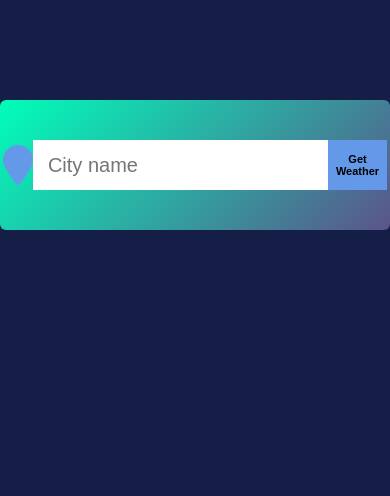
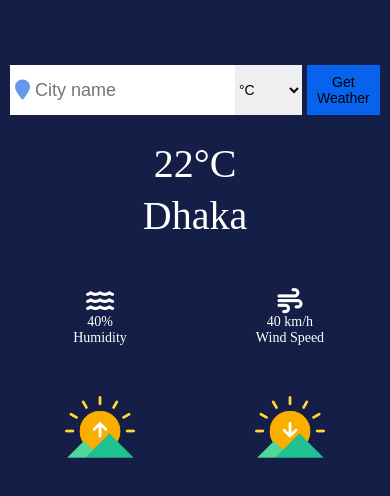
Before and after one commit to Shuvo-Roy/WeatherApp, a plain HTML site: page index.html in a window 390 px wide. Both pictures are taken after a click on the button "Get Weather". Drawn offline with Linux system fonts and the light colour scheme; no server answers.

Commit message:
weather app

```diff
--- a/index.html
+++ b/index.html
@@ -9,10 +9,55 @@
 </head>
 <body>
     <div class="main-body">
+
         <div class="searchbar">
             <i class="fa-solid fa-location-pin"></i>
-            <input type="text" name="" id="" placeholder="City name" spellcheck="false">
+            <input type="text" placeholder="City name" spellcheck="false">
+            <select id="unitSelect">
+                <option value="metric">°C</option>
+                <option value="imperial">°F</option>
+            </select>
             <button>Get Weather</button>
+        </div>
+
+        <div class="err">
+            <p>Invalid city name</p>
+        </div>
+
+        <div class="weather-details">
+            <span class="icon"></span>
+            <h1 class="temp">22°C</h1>
+            <h2 class="city">Dhaka</h2>
+            <div class="details">
+                <div class="col">
+                    <i class="fa-solid fa-water"></i>
+                    <div>
+                        <p class="humidity">40%</p>
+                        <p>Humidity</p>
+                    </div>
+                </div>
+
+                <div class="col">
+                    <i class="fa-solid fa-wind"></i>
+                    <div>
+                        <p class="wind">40 km/h</p>
+                        <p>Wind Speed</p>
+                    </div>
+                </div>
+
+                <div class="col">
+                    <img src="./assets/sunrise.png" alt="" class="sun">
+                    <div>
+                        <p class="sunrise"></p>
+                    </div>
+                </div>
+                <div class="col">
+                    <img src="./assets/sunset.png" alt="" class="sun">
+                    <div>
+                        <p class="sunset"></p>
+                    </div>
+                </div>
+            </div>
         </div>
     </div>
 
--- a/script/script.js
+++ b/script/script.js
@@ -0,0 +1,90 @@
+const API_KEY = "9801cb79c8bf3ca97fa6088e7a4a6317";
+const API_URL =
+  "https://api.openweathermap.org/data/2.5/weather?&units=metric&q=";
+
+//DOM elements
+const search = document.querySelector(".searchbar input");
+const submit = document.querySelector(".searchbar button");
+const icon = document.querySelector(".icon");
+const unitSelect = document.getElementById("unitSelect");
+
+submit.addEventListener("click", () => {
+  const selectedUnit = unitSelect.value;
+  weatherCheck(search.value, selectedUnit);
+});
+
+// Function to convert Celsius to Fahrenheit
+function celsiusToFahrenheit(celsius) {
+  return (celsius * 9) / 5 + 32;
+}
+
+//fetch
+async function weatherCheck(city, units) {
+  try {
+    //fetch data from the open weather website
+    const res = await fetch(
+      API_URL + city + `&units=${units}&appid=${API_KEY}`
+    );
+
+    //error
+    if (res.status !== 200) {
+      document.querySelector(".err").style.display = "block";
+      return;
+    }
+
+    var data = await res.json();
+
+    console.log(data);
+
+
+    document.querySelector(".city").innerHTML = data.name;
+    const celsiusTemp = Math.round(data.main.temp);
+    const fahrenheitTemp = Math.round(celsiusToFahrenheit(celsiusTemp));
+    const temperature =units === "metric" ? `${celsiusTemp} °C` : `${fahrenheitTemp} °F`;
+    document.querySelector(".temp").innerHTML = temperature;
+    document.querySelector(".humidity").innerHTML = data.main.humidity + " %";
+    document.querySelector(".wind").innerHTML = data.wind.speed + " km/h";
+
+
+    //function for the sunrise and sunset time
+    let sunrise = data.sys.sunrise;
+    let sunset = data.sys.sunset;
+    function sunTime(timestamp) {
+      var date = new Date(timestamp * 1000);
+      var hr = date.getHours();
+      var minutes = "0" + date.getMinutes();
+
+      var ampm = hr >= 12 ? "PM" : "AM";
+      hr = hr % 12;
+      hr = hr ? hr : 12;
+      var formatedTime = hr + ":" + minutes.substr(-2);
+      return formatedTime + " " + ampm;
+    }
+    document.querySelector(".sunrise").innerHTML = sunTime(sunrise);
+    document.querySelector(".sunset").innerHTML = sunTime(sunset);
+
+
+    //adding icon based on weather
+    if (data.weather[0].main == "Clouds") {
+      icon.innerHTML = '<i class="fa-solid fa-cloud"></i>';
+    } else if (data.weather[0].main == "Clear") {
+      icon.innerHTML = '<i class="fa-solid fa-sun"></i>';
+    } else if (data.weather[0].main == "Rain") {
+      icon.innerHTML = '<i class="fa-solid fa-cloud-showers-heavy"></i>';
+    } else if (data.weather[0].main == "Drizzle") {
+      icon.innerHTML = '<i class="fa-solid fa-cloud-drizzle"></i>';
+    } else if (data.weather[0].main == "Haze") {
+      icon.innerHTML = '<i class="fa-solid fa-snowflake"></i>';
+    }
+  } catch (error) {
+    console.error("Error fetching weather data:", error);
+  }
+
+  document.querySelector(".weather-details").style.display = "block";
+}
+
+//submit
+submit.addEventListener("click", () => {
+  const selectedUnit = unitSelect.value;
+  weatherCheck(search.value, selectedUnit);
+});
--- a/styles.css
+++ b/styles.css
@@ -8,14 +8,14 @@ body{
 }
 .main-body{
     width: 100%;
-    max-width: 500px;
-    margin: 100px auto 0;
-    background: linear-gradient(135deg, #00feba , #5b548a);
+    max-width: 600px;
+    margin: 50px auto 0;
     color: #fff;
     border-radius:6px;
-    padding: 40px 40px;
+    padding: 10px;
     text-align: center;
 }
+
 .searchbar{
     width: 100%;
     display: flex;
@@ -23,29 +23,135 @@ body{
     justify-content: center;
 }
 .searchbar i{
-    height: 40px;
-    width: 40px;
-    font-size: 40px;
+    height: 50px;
+    font-size: 30px;
     display: flex;
+    background: #fff;
+    padding: 5px;
     color: #6499E9;
     align-items: center;
 }
-.searchbar input{
+input{
     border: 0;
     outline: 0;
-    background: #fff;
-    padding: 10px 15px;
     height: 50px;
-    flex: 1;
     font-size: 20px;
 }
-.searchbar button{
+select{
+    width: 100%;
+    height: 50px;
+    outline: none;
+    border: 0.2px solid rgb(246, 244, 244);
+    font-size: 20px;
+}
+button{
     border: 0;
     outline: 0;
-    background: #6499E9;
-    padding: 8px;
+    background: #0763ed;
+    padding: 4px;
+    margin: 5px;
+    width: 100%;
     height: 50px;
-    font-size: 11px;
-    font-weight: bold;
+    font-size: 18px;
     cursor: pointer;
 }
+.weather-details{
+    display: none;
+}
+
+.icon i{
+    width: 200px;
+    margin-top: 30px;
+    font-size: 80px;
+}
+h1{
+    font-size: 70px;
+    font-weight: 500;
+}
+h2{
+    font-size: 50px;
+    font-weight: 400;
+    margin-top: 10px;
+}
+.details{
+    display: grid;
+    grid-template-columns: repeat(2, 1fr);
+    gap: 50px;
+    align-items: center;
+    justify-content: space-between;
+    padding: 0 20px;
+    margin-top: 50px;
+}
+.col{
+    display: flex;
+    flex-direction: column;
+    align-items: center;
+    justify-content: center;
+    text-align: center;
+}
+.col i{
+    width: 40px;
+    font-size: 40px;
+}
+p{
+    font-size: 24px;
+}
+
+.err{
+    text-align: center;
+    margin: 10px;
+    font-size: 14px;
+    color: red;
+    display: none;
+}
+.sun{
+    height: 70px;
+    width: 70px;
+}
+
+@media screen and (max-width: 750px) {
+    input{
+        width: 200px;
+        font-size: 18px;
+        border: none;
+        outline: none;
+    }
+    select{
+        font-size: 14px;
+        border: none;
+        outline: none;
+    }
+    button{
+        margin-left: 5px;
+        margin-right: 0px;
+        font-size: 14px;
+    }
+    p{
+        font-size: 14px;
+    }
+    h1{
+        margin-top: 20px;
+        font-size: 40px;
+        font-weight: 500;
+    }
+    h2{
+        margin-top: 5px;
+        font-size: 40px;
+        font-weight: 400;
+    }
+    .searchbar i{
+        height: 50px;
+        font-size: 20px;
+        display: flex;
+        background: #fff;
+        color: #6499E9;
+        align-items: center;
+    }
+    .icon i{
+    margin-top: 20px;
+    font-size: 60px;
+    }
+    .col i{
+        font-size: 25px;
+    }
+  }
```
Also changed, not shown: assets/sunrise.png (added), assets/sunset.png (added).
